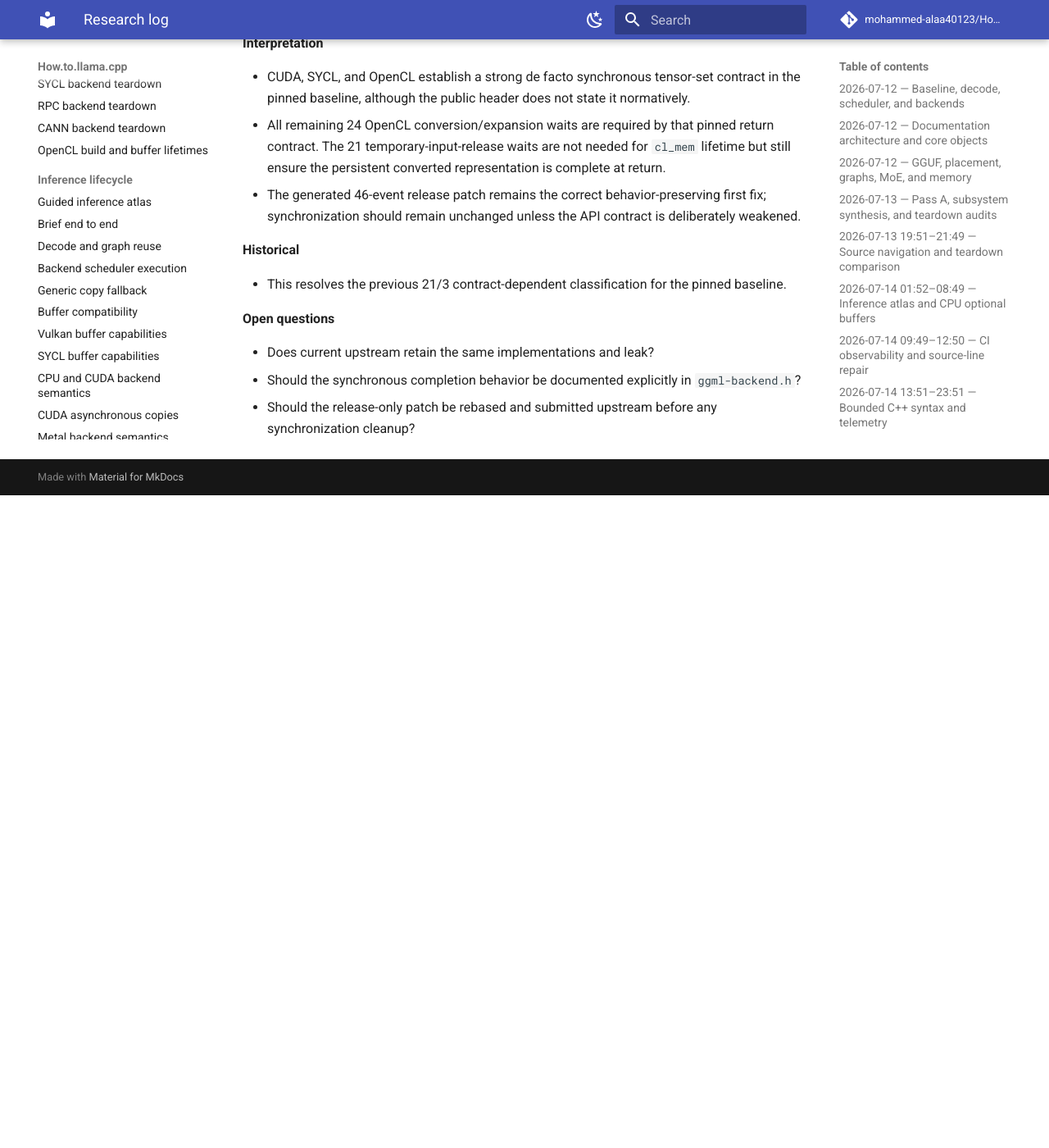
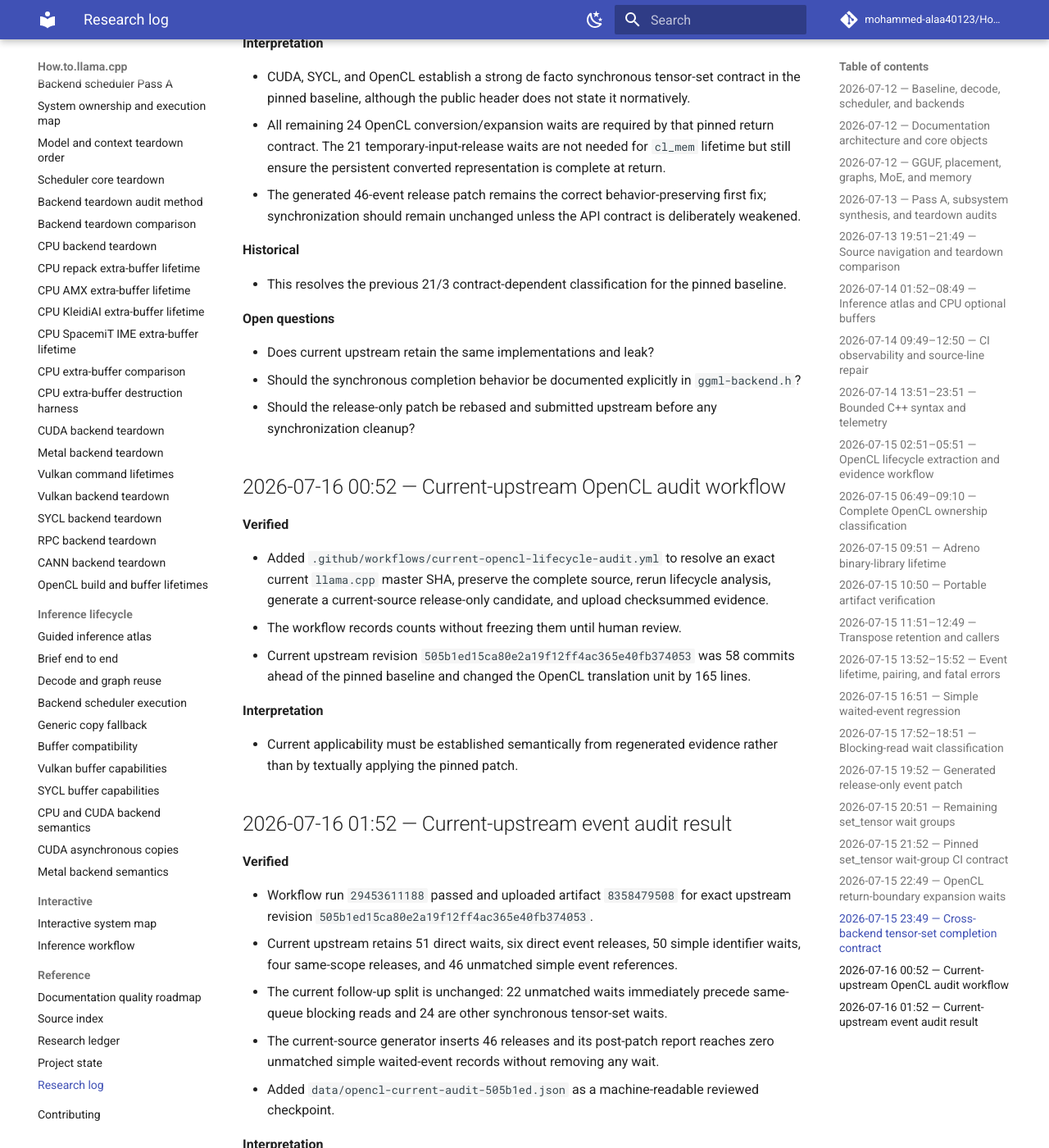
Before and after one commit to mohammed-alaa40123/How.to.llama.cpp, an MkDocs documentation site: the page built from docs/reference/research-log.md, in a window 1280 px wide and 1400 px high, scrolled down 8291 px. Shown: the whole window at 82% size. Built offline with MkDocs 1.6.1 and Material for MkDocs 9.7.7, drawn with Linux system fonts in a browser that asks for light colours; comment, search, counter and statistics services are not loaded; before the commit the page ends 8895 px from its top, so only the background shows below that; some of the changed text lies outside the part shown.

Commit message:
docs: log current upstream OpenCL audit

```diff
--- a/docs/reference/research-log.md
+++ b/docs/reference/research-log.md
@@ -253,3 +253,39 @@
 - Does current upstream retain the same implementations and leak?
 - Should the synchronous completion behavior be documented explicitly in `ggml-backend.h`?
 - Should the release-only patch be rebased and submitted upstream before any synchronization cleanup?
+
+## 2026-07-16 00:52 — Current-upstream OpenCL audit workflow
+
+**Verified**
+
+- Added `.github/workflows/current-opencl-lifecycle-audit.yml` to resolve an exact current `llama.cpp` master SHA, preserve the complete source, rerun lifecycle analysis, generate a current-source release-only candidate, and upload checksummed evidence.
+- The workflow records counts without freezing them until human review.
+- Current upstream revision `505b1ed15ca80e2a19f12ff4ac365e40fb374053` was 58 commits ahead of the pinned baseline and changed the OpenCL translation unit by 165 lines.
+
+**Interpretation**
+
+- Current applicability must be established semantically from regenerated evidence rather than by textually applying the pinned patch.
+
+## 2026-07-16 01:52 — Current-upstream event audit result
+
+**Verified**
+
+- Workflow run `29453611188` passed and uploaded artifact `8358479508` for exact upstream revision `505b1ed15ca80e2a19f12ff4ac365e40fb374053`.
+- Current upstream retains 51 direct waits, six direct event releases, 50 simple identifier waits, four same-scope releases, and 46 unmatched simple event references.
+- The current follow-up split is unchanged: 22 unmatched waits immediately precede same-queue blocking reads and 24 are other synchronous tensor-set waits.
+- The current-source generator inserts 46 releases and its post-patch report reaches zero unmatched simple waited-event records without removing any wait.
+- Added `data/opencl-current-audit-505b1ed.json` as a machine-readable reviewed checkpoint.
+
+**Interpretation**
+
+- The ownership defect remains present in current upstream. The generated current-source patch is semantically applicable and preserves the de facto synchronous tensor-set contract.
+- The upstream-ready contribution should use the exact current-source patch rather than textually rebasing the pinned patch.
+
+**Historical**
+
+- The bounded current counts are identical to the pinned baseline despite 58 intervening commits and 165 changed lines in the OpenCL translation unit.
+
+**Open questions**
+
+- Whether maintainers prefer 46 explicit releases or a small move-only event owner.
+- Whether to submit the correction directly as a pull request or first document it in an issue.
```
